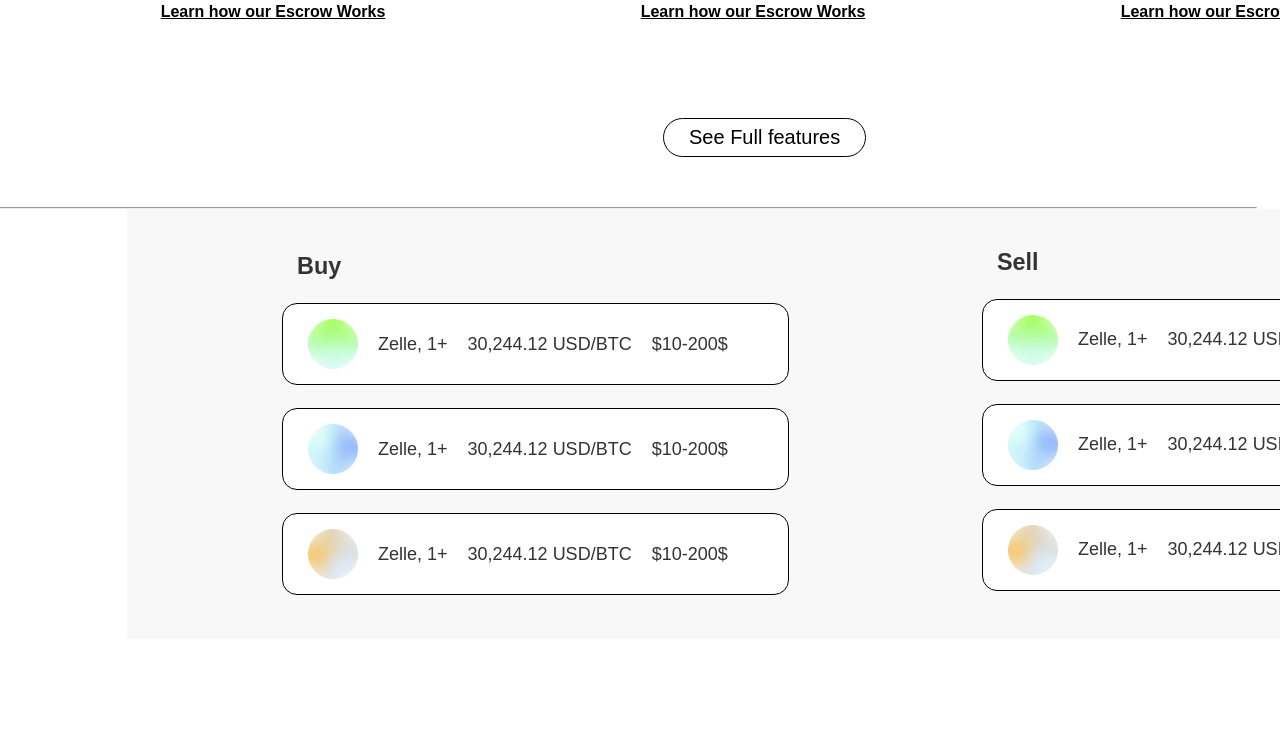
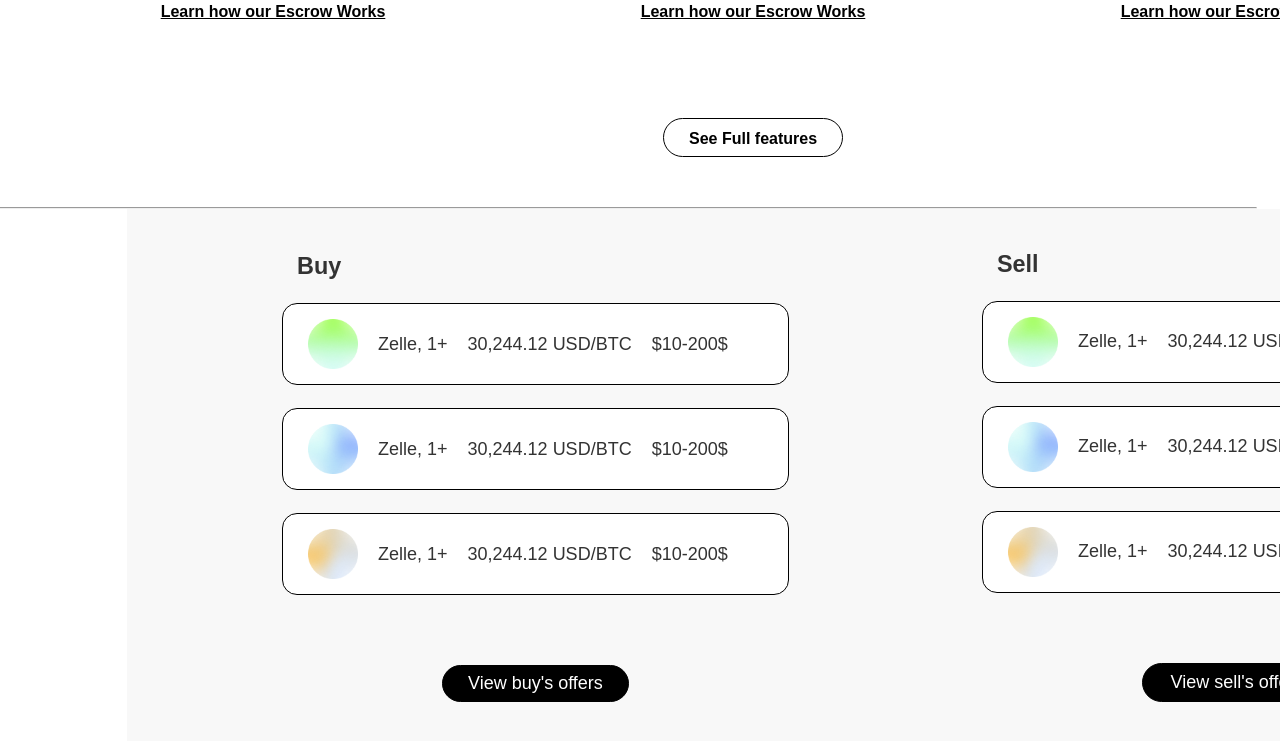
Before and after one commit to expertdidar/CSS-Project-01, a plain HTML site: page index.html in a window 1280 px wide. Shown: the part 1430-2171 px from the top of the page. Before the commit the page ends 2069 px from the top, so only its background shows below. Drawn offline with Linux system fonts and the light colour scheme.

Commit message:
button secton updated

```diff
--- a/index.html
+++ b/index.html
@@ -106,7 +106,7 @@
             <h2>Newbie Friendly</h2>
             <p>Lorem ipsum dolor sit amet consectetur adipisicing elit. Iure totam qui optio? Assumenda, doloribus quod!</p> <br>
             <br>
-            <a href="#">Learn how our Escrow Works</a>
+            <a class="link" href="#">Learn how our Escrow Works</a>
         </div>
 <br>
         <div>
@@ -119,7 +119,7 @@
 
         </div>
     </div>
-        <button>See Full features</button>
+        <button> <a href="#">See Full features</a></button>
         <hr class="hr">
     </section>
     <!--This is Buy/Sell Section-->
@@ -146,6 +146,7 @@
                 <p>30,244.12 USD/BTC</p>
                 <p>$10-200$</p>
             </div>
+            <button> <a href="#">View buy's offers</a></button>
         </div>
 
 <!-- This is Sell Section -->
@@ -172,6 +173,7 @@
             <p>30,244.12 USD/BTC</p>
             <p>$10-200$</p>
         </div>
+        <button class="sell-button"> <a href="#">View sell's offers</a></button>
         </div>
     </section>
     <!--This is Signup Text Section-->
--- a/style.css
+++ b/style.css
@@ -263,6 +263,7 @@ body {
         }
 
         & a{
+            cursor: pointer;
             font-weight: 600;
             font-size: 16px;
             color: black;
@@ -288,14 +289,18 @@ body {
             color: black;
             cursor: pointer;
 
+            & a{
+                color: black;
+                text-decoration: none;
+            }
+
             &:hover{
                 background-color: black;
                 color: white;
+                & a{
+                    color: white;
+                }
             }
-
-            & a{
-                color: white;
-                }
         }
     }
 
@@ -314,7 +319,7 @@ body {
     margin-inline-start: -50%;
     width: 100%;
     margin-top: -140px;
-    height: 400px;
+    height: 550px;
     padding: 20px 370px 10px 375px;
     align-items: center;
     background-color: #F8F8F8;
@@ -355,17 +360,45 @@ body {
             width: 50px;
             height: 50px;
         }
+        & button{
+                font-size: 18px;
+                font-weight: 500;
+                margin-top: 70px;
+                margin-right: 0px;
+                margin-left: 160px;
+                margin-bottom: 40px;
+                padding: 7px 25px;
+                border-radius: 20px;
+                background-color: black;
+                border: 1px solid black;
+                color: white;
+                cursor: pointer;
+                text-decoration: none;
 
+                & a{
+                    color: white;
+                    text-decoration: none;
+                }
+
+                &:hover{
+                    background-color: white;
+                    color: black;
+                    & a{
+                        color: #000000;
+                    }
+                }
+                }
     }
 
     /*This is Sell Section*/
 
     .sell-sec{
-        margin-top: -450px;
+        margin-top: -595px;
         box-sizing: border-box;
         padding: 40px 480px;
         left: 10px;
-
+        display: flex;
+        flex-direction: column;
 
 
         & h1{
@@ -397,6 +430,35 @@ body {
             height: 50px;
         }
 
+        .sell-button{
+            width: 190px;
+            font-size: 18px;
+            font-weight: 500;
+            margin-top: 70px;
+            margin-right: 0px;
+            margin-left: 160px;
+            margin-bottom: 40px;
+            padding: 8px 25px;
+            border-radius: 20px;
+            background-color: black;
+            border: 1px solid black;
+            color: white;
+            cursor: pointer;
+            text-decoration: none;
+
+            & a{
+                color: white;
+                text-decoration: none;
+            }
+
+            &:hover{
+                background-color: white;
+                color: black;
+                & a{
+                    color: #000000;
+                }
+            }
+        }
     }
 
     /*This is Sign up Text Section*/
```
